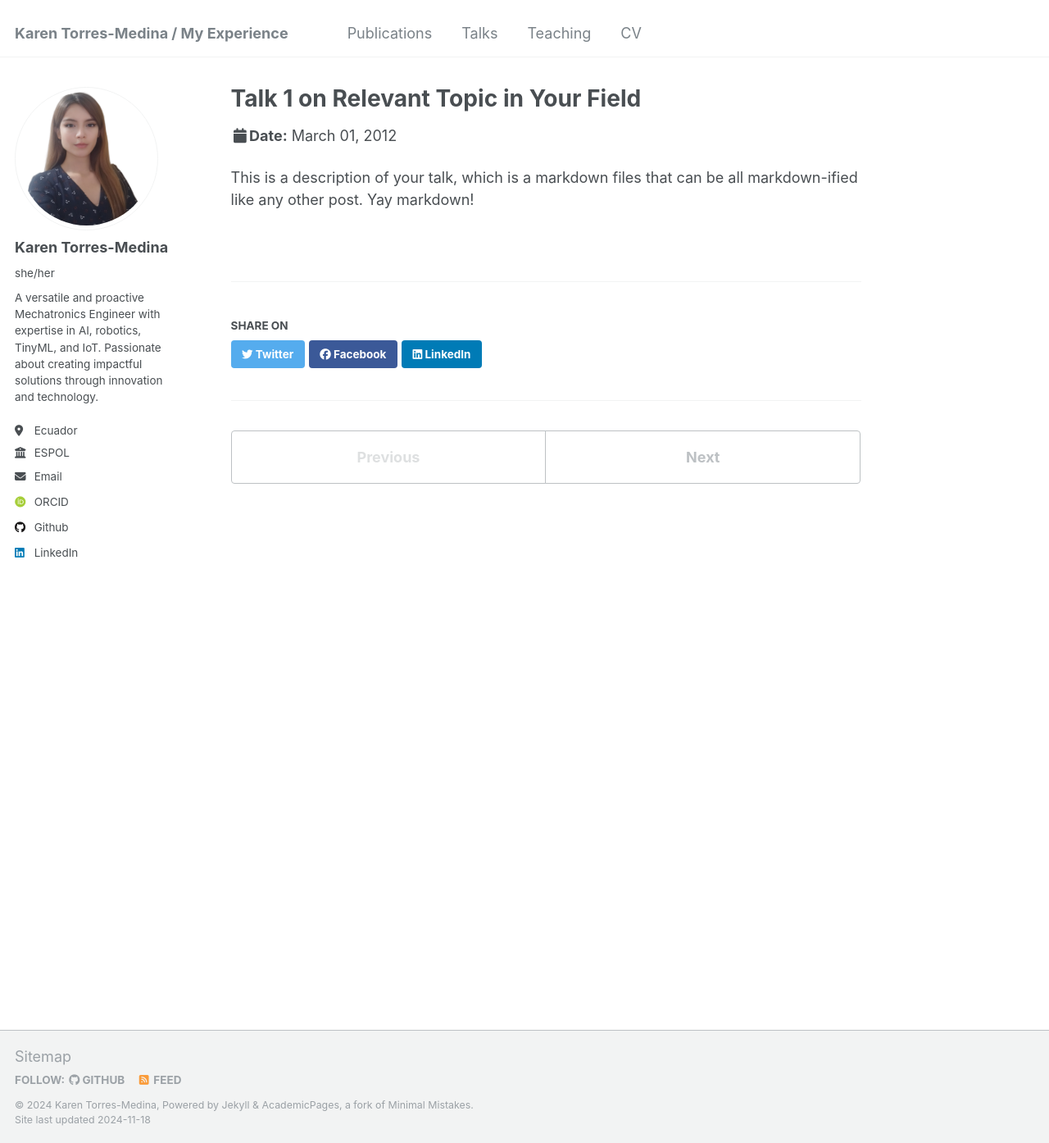
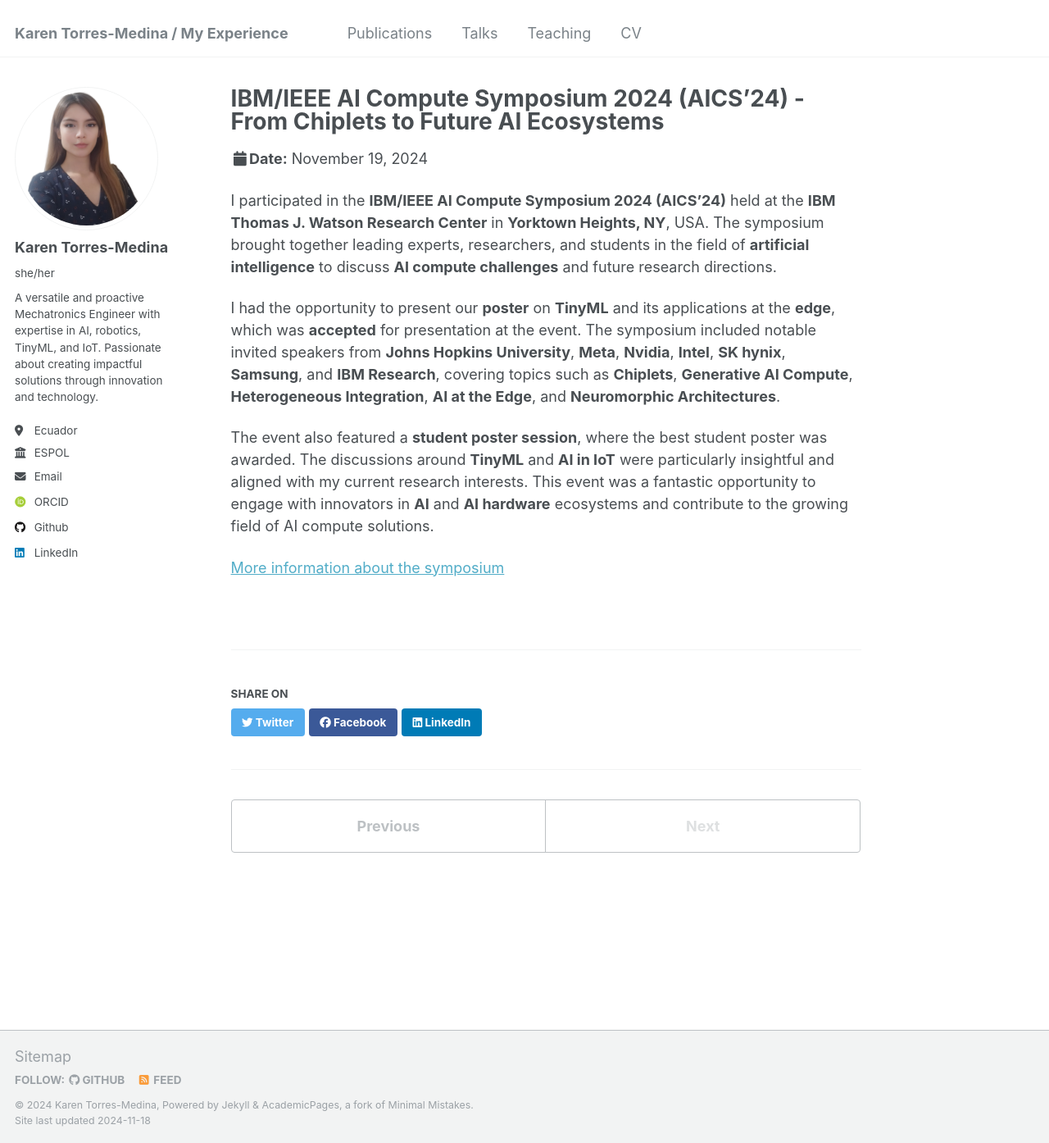
Before and after one commit to kttorres/experience, a Jekyll site: the page built from _talks/2012-03-01-talk-1.md, in a window 1280 px wide and 1394 px high. Shown: the whole window at 82% size. Built offline with Jekyll 4.4.1, drawn with Linux system fonts in a browser that asks for light colours; some web fonts are replaced.

Commit message:
Update 2012-03-01-talk-1.md

```diff
--- a/_talks/2012-03-01-talk-1.md
+++ b/_talks/2012-03-01-talk-1.md
@@ -1,11 +1,17 @@
 ---
-title: "Talk 1 on Relevant Topic in Your Field"
+title: "IBM/IEEE AI Compute Symposium 2024 (AICS'24) - From Chiplets to Future AI Ecosystems"
 collection: talks
 type: "Talk"
-permalink: /talks/2012-03-01-talk-1
-venue: "UC San Francisco, Department of Testing"
-date: 2012-03-01
-location: "San Francisco, California"
+permalink: /talks/2024-11-19-aics24
+venue: "IBM Thomas J. Watson Research Center, Yorktown Heights, NY, USA"
+date: 2024-11-19
+location: "Yorktown Heights, New York, USA"
 ---
 
-This is a description of your talk, which is a markdown files that can be all markdown-ified like any other post. Yay markdown!
+I participated in the **IBM/IEEE AI Compute Symposium 2024 (AICS'24)** held at the **IBM Thomas J. Watson Research Center** in **Yorktown Heights, NY**, USA. The symposium brought together leading experts, researchers, and students in the field of **artificial intelligence** to discuss **AI compute challenges** and future research directions.
+
+I had the opportunity to present our **poster** on **TinyML** and its applications at the **edge**, which was **accepted** for presentation at the event. The symposium included notable invited speakers from **Johns Hopkins University**, **Meta**, **Nvidia**, **Intel**, **SK hynix**, **Samsung**, and **IBM Research**, covering topics such as **Chiplets**, **Generative AI Compute**, **Heterogeneous Integration**, **AI at the Edge**, and **Neuromorphic Architectures**.
+
+The event also featured a **student poster session**, where the best student poster was awarded. The discussions around **TinyML** and **AI in IoT** were particularly insightful and aligned with my current research interests. This event was a fantastic opportunity to engage with innovators in **AI** and **AI hardware** ecosystems and contribute to the growing field of AI compute solutions.
+
+[More information about the symposium](https://www.zurich.ibm.com/thinklab/AIcomputesymposium.html)
```
